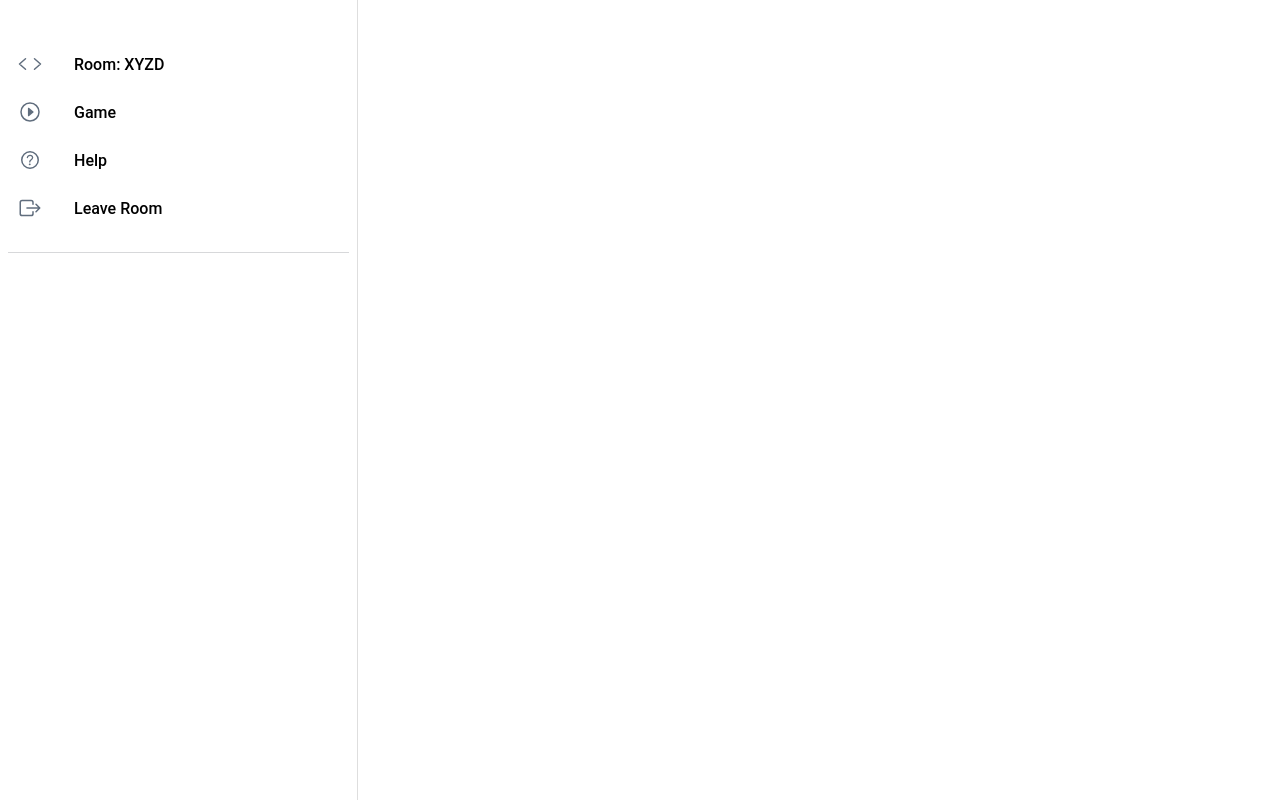
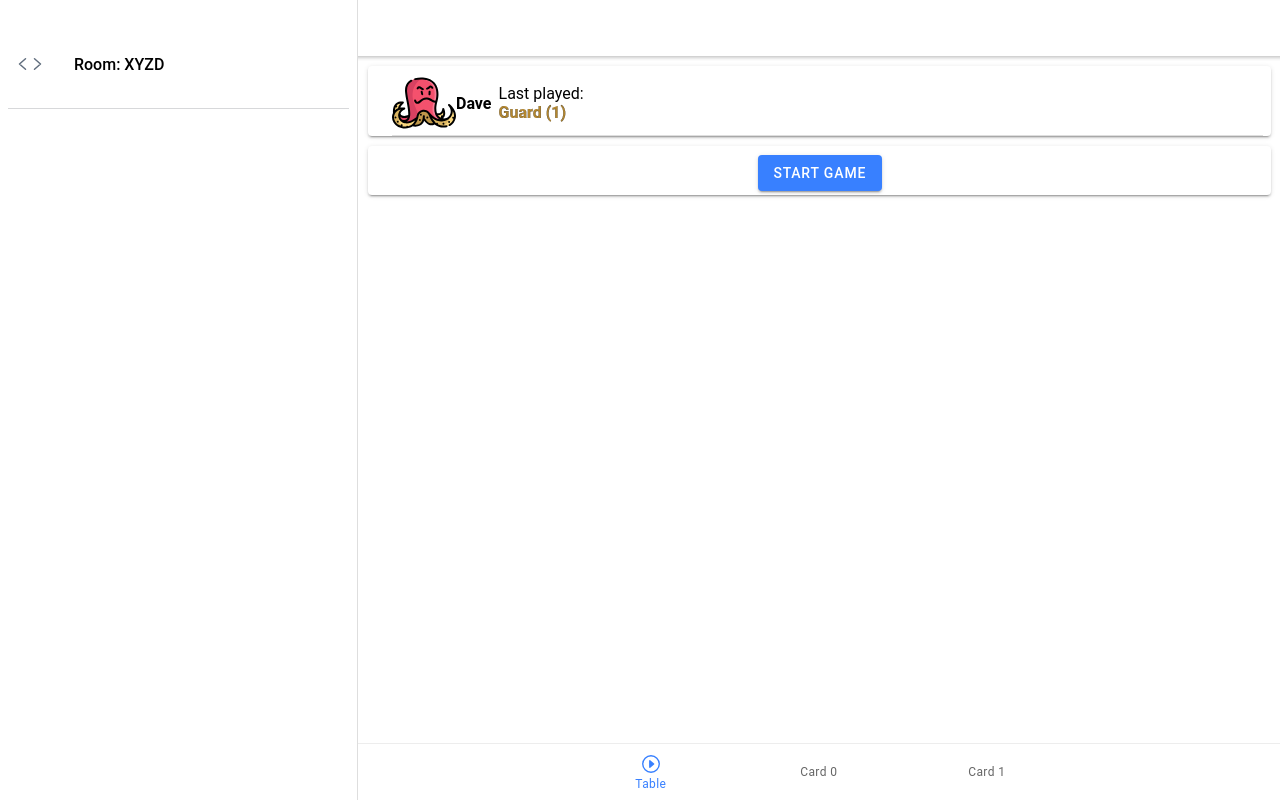
Before and after one commit to djfooks/loveletter, a React (Create React App) app: page /tabs/game in a window 1280 px wide. Built offline with nearby package versions, Linux system fonts and the light colour scheme.

Commit message:
Game page started

```diff
--- a/src/App.tsx
+++ b/src/App.tsx
@@ -1,6 +1,6 @@
 import Menu from './components/Menu';
-import GamePage from './pages/Game';
-import HelpPage from './pages/Help';
+import GameTabPage from './pages/GameTab';
+import HelpPage from './pages/HelpPage';
 import React from 'react';
 import { IonApp, IonRouterOutlet, IonSplitPane } from '@ionic/react';
 import { IonReactRouter } from '@ionic/react-router';
@@ -33,9 +33,9 @@ const App: React.FC = () => {
         <IonSplitPane contentId="main">
           <Menu />
           <IonRouterOutlet id="main">
-            <Route path="/page/Game" component={GamePage} exact />
+            <Route path="/tabs" render={() => <GameTabPage />} />
             <Route path="/page/Help" component={HelpPage} exact />
-            <Redirect from="/" to="/page/Game" exact />
+            <Redirect from="/" to="/tabs" exact />
           </IonRouterOutlet>
         </IonSplitPane>
       </IonReactRouter>
--- a/src/Shared.tsx
+++ b/src/Shared.tsx
@@ -6,10 +6,16 @@ import { charactersMap } from './charactermap';
 export type PlayerState = "ALIVE" | "DEAD" | "SAFE";
 export type PlayedCardTotals = number[];
 
+export interface Token
+{
+}
+
 export interface PlayerDetails {
     name: string;
     characterId: number;
     state: PlayerState;
+    tokens: Token[];
+    discarded: string[];
 }
 
 export function InteractionCard(props : {children: any})
--- a/src/components/Menu.tsx
+++ b/src/components/Menu.tsx
@@ -22,7 +22,7 @@ interface AppPage {
 const appPages: AppPage[] = [
   {
     title: 'Game',
-    url: '/page/Game',
+    url: '/tabs',
     icon: caretForwardCircleOutline
   },
   {
@@ -50,8 +50,8 @@ const Menu: React.FC = () => {
           </IonItem>
           {appPages.map((appPage, index) => {
             return (
-              <IonMenuToggle key={index} autoHide={false}>
-                <IonItem className={location.pathname === appPage.url ? 'selected' : ''} routerLink={appPage.url} routerDirection="none" lines="none" detail={false}>
+              <IonMenuToggle key={index} autoHide={true}>
+                <IonItem className={location.pathname.startsWith(appPage.url) ? 'selected' : ''} routerLink={appPage.url} routerDirection="none" lines="none" detail={false}>
                   <IonIcon slot="start" icon={appPage.icon} />
                   <IonLabel>{appPage.title}</IonLabel>
                 </IonItem>
--- /dev/null
+++ b/src/pages/CardPage.tsx
@@ -0,0 +1,38 @@
+import {
+    IonButtons,
+    IonCard,
+    IonContent,
+    IonHeader,
+    IonMenuButton,
+    IonPage,
+    IonTitle,
+    IonToolbar} from '@ionic/react';
+import React from 'react';
+import { RouteComponentProps } from 'react-router';
+import './Page.css';
+
+interface CardPageProps extends RouteComponentProps<{
+    handId: string;
+  }> {}
+
+const CardPage: React.FC<CardPageProps> = ({ match }) => {
+    return (
+    <IonPage id="card">
+        <IonContent fullscreen>
+            <IonHeader>
+                <IonToolbar>
+                    <IonButtons slot="start">
+                        <IonMenuButton />
+                    </IonButtons>
+                    <IonTitle>Card</IonTitle>
+                </IonToolbar>
+            </IonHeader>
+            <IonCard>
+                Card Page {match.params.handId}!
+            </IonCard>
+        </IonContent>
+    </IonPage>
+    );
+};
+
+export default CardPage;
--- a/src/pages/Game.tsx
+++ /dev/null
@@ -1,34 +0,0 @@
-import {
-    IonButtons,
-    IonCard,
-    IonContent,
-    IonHeader,
-    IonMenuButton,
-    IonPage,
-    IonTitle,
-    IonToolbar} from '@ionic/react';
-import React from 'react';
-import './Page.css';
-
-const GamePage: React.FC = () => {
-    return (
-    <IonPage>
-        <IonHeader>
-            <IonToolbar>
-                <IonButtons slot="start">
-                    <IonMenuButton />
-                </IonButtons>
-                <IonTitle>Game</IonTitle>
-            </IonToolbar>
-        </IonHeader>
-
-        <IonContent fullscreen>
-            <IonCard>
-                Hello world!
-            </IonCard>
-        </IonContent>
-    </IonPage>
-    );
-};
-
-export default GamePage;
--- /dev/null
+++ b/src/pages/GamePage.tsx
@@ -0,0 +1,165 @@
+import {
+    IonButton,
+    IonButtons,
+    IonCard,
+    IonContent,
+    IonHeader,
+    IonItem,
+    IonMenuButton,
+    IonPage,
+    IonTitle,
+    IonToolbar} from '@ionic/react';
+import React from 'react';
+import { cardTypes } from '../cards';
+import { CardName, InteractionCard, PlayerCharacter, PlayerDetails, PlayerState, Token } from '../Shared';
+import './Page.css';
+
+function DiscardList(props : {cards: string[]})
+{
+    return (<>{props.cards.map((card, index) =>
+            <div key={index}>
+                <CardName card={card} />
+            </div>
+        )}</>);
+}
+
+function Tokens(props : {tokens: Token[]})
+{
+    return (
+        <React.Fragment>
+            {
+                props.tokens.map((gem, index) =>
+                    <img key={index} className="gemImg" style={ {"filter": "hue-rotate(180deg)"} } src="img/gem0.svg" alt="T"/>
+                )
+            }
+        </React.Fragment>
+    );
+}
+
+function PlayerLine(props : {playerDetails : PlayerDetails, children: any, hasDropdown: boolean})
+{
+    return (
+        <React.Fragment>
+            <PlayerCharacter playerDetails={props.playerDetails} />
+            {props.children}
+            <PlayerState state={props.playerDetails.state} />
+            <div className="right">
+                <Tokens tokens={props.playerDetails.tokens} />
+                <span className="gemPadding"></span>
+                {
+                    props.hasDropdown ?
+                        <span className="list-item__expand-chevron"></span>
+                        : null
+                }
+            </div>
+        </React.Fragment>
+    );
+}
+
+function PlayersList(props : {playerDetails : PlayerDetails[]})
+{
+    return (<>{props.playerDetails.map((playerDetails, index) =>
+        <IonItem key={playerDetails.name}>
+            <PlayerLine playerDetails={playerDetails} hasDropdown={playerDetails.discarded.length > 0}>
+                <span className="playerName">{playerDetails.name}</span>
+            </PlayerLine>
+            {
+                playerDetails.discarded.length === 0 ? null :
+                    <div className="expandable-content">
+                        <div>Last played:</div>
+                        <DiscardList cards={playerDetails.discarded} />
+                    </div>
+            }
+        </IonItem>
+    )}</>);
+}
+
+function StartGameCard(props : {gameState: string, playerId: number})
+{
+    function handleStart()
+    {
+        //app.start();
+    }
+
+    if (props.gameState !== "LOGIN")
+        return null;
+
+    if (props.playerId === 0)
+    {
+        return (
+            <InteractionCard>
+                <IonButton onClick={handleStart}>Start Game</IonButton>
+            </InteractionCard>
+        );
+    }
+    else
+    {
+        return (
+            <IonCard>
+                <div className="interactionText">
+                    Waiting for game to start
+                </div>
+                <div className="interactionDots">
+                    ...
+                </div>
+            </IonCard>
+        );
+    }
+}
+
+function TopLine(props : {discardedCardTotals : number[]})
+{
+    var i;
+    var totalDiscards = 0;
+    for (i = 0; i < props.discardedCardTotals.length; i += 1)
+    {
+        totalDiscards += props.discardedCardTotals[i];
+    }
+    var cardsLeft = cardTypes.length - 1 - totalDiscards;
+    if (cardsLeft < 5)
+    {
+        return (
+            <IonCard>
+                <div className="cardsLeft">
+                    {cardsLeft} cards left{cardsLeft <= 2 ? "!" : "..."}
+                </div>
+            </IonCard>
+        );
+    }
+    else
+    {
+        return null;
+    }
+}
+
+const GamePage: React.FC = () => {
+
+    var playerDetails : PlayerDetails[] = [
+        { characterId: 1, discarded: ["GUARD"], name: "Dave", state: "ALIVE", tokens: [] }
+    ];
+    var discardedCardTotals : number[] = [0,0,0,0,0,0,0,0];
+    var gameState = "LOGIN";
+    var playerId = 0;
+
+    return (
+    <IonPage id="game">
+        <IonContent fullscreen>
+            <IonHeader>
+                <IonToolbar>
+                    <IonButtons slot="start">
+                        <IonMenuButton />
+                    </IonButtons>
+                    <IonTitle></IonTitle>
+                </IonToolbar>
+            </IonHeader>
+            <TopLine discardedCardTotals={discardedCardTotals} />
+            <IonCard>
+                <PlayersList playerDetails={playerDetails} />
+            </IonCard>
+            <StartGameCard gameState={gameState} playerId={playerId} />
+        </IonContent>
+    </IonPage>
+    );
+};
+
+export default GamePage;
--- /dev/null
+++ b/src/pages/GameTab.tsx
@@ -0,0 +1,39 @@
+import {
+    IonIcon,
+    IonLabel,
+    IonRouterOutlet,
+    IonTabBar,
+    IonTabButton,
+    IonTabs} from '@ionic/react';
+import React from 'react';
+import { Redirect, Route } from 'react-router';
+import './Page.css';
+import { caretForwardCircleOutline } from 'ionicons/icons';
+import GamePage from './GamePage';
+import CardPage from './CardPage';
+
+const GameTabPage: React.FC = () => {
+    return (
+    <IonTabs>
+        <IonRouterOutlet>
+            <Redirect exact path="/tabs" to="/tabs/card" />
+            <Route path="/tabs/game" render={() => <GamePage />} exact />
+            <Route path="/tabs/card/:handId" component={CardPage} exact={true} />
+        </IonRouterOutlet>
+        <IonTabBar slot="bottom">
+            <IonTabButton tab="game" href="/tabs/game">
+                <IonIcon icon={caretForwardCircleOutline} />
+                <IonLabel>Table</IonLabel>
+            </IonTabButton>
+            <IonTabButton tab="card0" href="/tabs/card/0">
+                <IonLabel>Card 0</IonLabel>
+            </IonTabButton>
+            <IonTabButton tab="card1" href="/tabs/card/1">
+                <IonLabel>Card 1</IonLabel>
+            </IonTabButton>
+        </IonTabBar>
+    </IonTabs>
+    );
+};
+
+export default GameTabPage;
--- a/src/pages/Help.tsx
+++ b/src/pages/HelpPage.tsx
@@ -50,7 +50,7 @@ function HelpCardItems()
     )}</>)
 }
 
-const GamePage: React.FC = () => {
+const HelpPage: React.FC = () => {
     var items = [];
     var i;
     for (i = 0; i < 300; i += 1)
@@ -86,4 +86,4 @@ const GamePage: React.FC = () => {
     );
 };
 
-export default GamePage;
+export default HelpPage;
```
